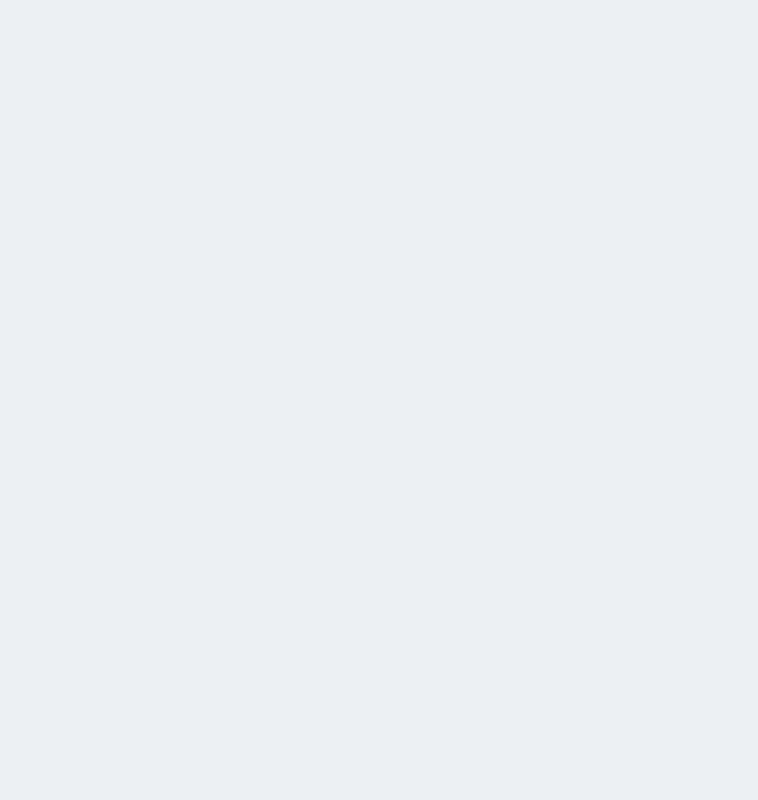
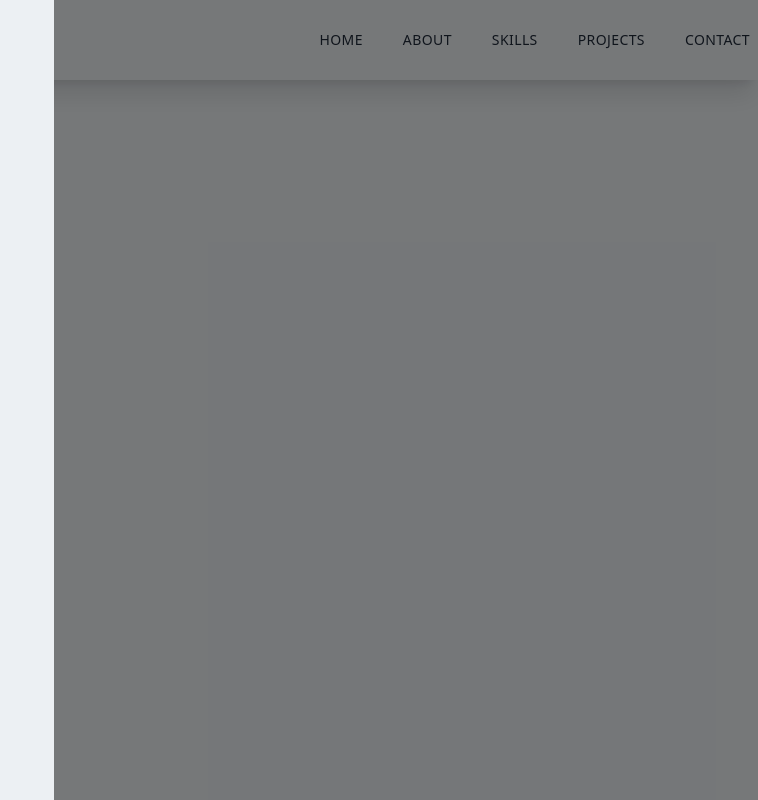
Before and after one commit to Hamza405/Portfolio, a Next.js app: page / in a window 1280 px wide. Shown: the whole page, without its empty margins (522-1280 px from the left). Built offline with nearby package versions, Linux system fonts and the light colour scheme.

Commit message:
implement nav bar

```diff
--- a/components/NavBar.tsx
+++ b/components/NavBar.tsx
@@ -1,5 +1,37 @@
-const NavBar = () => {
-    return <div></div>;
+import { FC } from "react";
+import Link from "next/link";
+import { AiOutlineMenu } from "react-icons/ai";
+
+const NavBar: FC = () => {
+    return (
+        <div className="fixed shadow-xl w-full h-20 z-[100]" >
+            <div className="flex justify-between items-center w-full h-full px-2 2xl:px-16">
+                <h2 className="text-green-800">Hamza</h2>
+                <ul className="hidden md:flex">
+                    <Link href='/'>
+                        <li className="ml-10 text-sm uppercase hover:border-b">Home</li>
+                    </Link>
+                    <Link href='/'>
+                        <li className="ml-10 text-sm uppercase hover:border-b">ABout</li>
+                    </Link>
+                    <Link href='/'>
+                        <li className="ml-10 text-sm uppercase hover:border-b">Skills</li>
+                    </Link>
+                    <Link href='/'>
+                        <li className="ml-10 text-sm uppercase hover:border-b">projects</li>
+                    </Link>
+                    <Link href='/'>
+                        <li className="ml-10 text-sm uppercase hover:border-b">contact</li>
+                    </Link>
+                </ul>
+                <div className="md:hidden">
+                    <AiOutlineMenu size={ 25 } />
+                </div>
+            </div>
+            <div className="fixed top-0 left-0 w-full h-screen bg-black/50">
+                <div className="fixed top-0 left-0 w-[75%] sm:w-[60%] md:w-[45%] h-screen bg-[#ecf0f3] p-10"></div>
+            </div>
+        </div> );
 };
 
 export default NavBar;
--- a/package.json
+++ b/package.json
@@ -3,14 +3,15 @@
   "version": "0.1.0",
   "private": true,
   "scripts": {
-    "dev": "next dev",
+    "dev": "next dev -p 8000",
     "build": "next build",
     "start": "next start"
   },
   "dependencies": {
     "next": "10.0.7",
     "react": "17.0.1",
-    "react-dom": "17.0.1"
+    "react-dom": "17.0.1",
+    "react-icons": "^4.4.0"
   },
   "devDependencies": {
     "@types/node": "14.14.31",
--- a/pages/index.tsx
+++ b/pages/index.tsx
@@ -1,9 +1,12 @@
 import Head from 'next/head';
+import NavBar from '../components/NavBar';
+
 
 export default function Home () {
   return <div>
     <Head>
       <title>Hamza Al Sheikh, Front End Developer</title>
     </Head>
+    <NavBar />
   </div>;
 }
```
Also changed, not shown: 1 other file (tests, documents, lock files or other folders).
